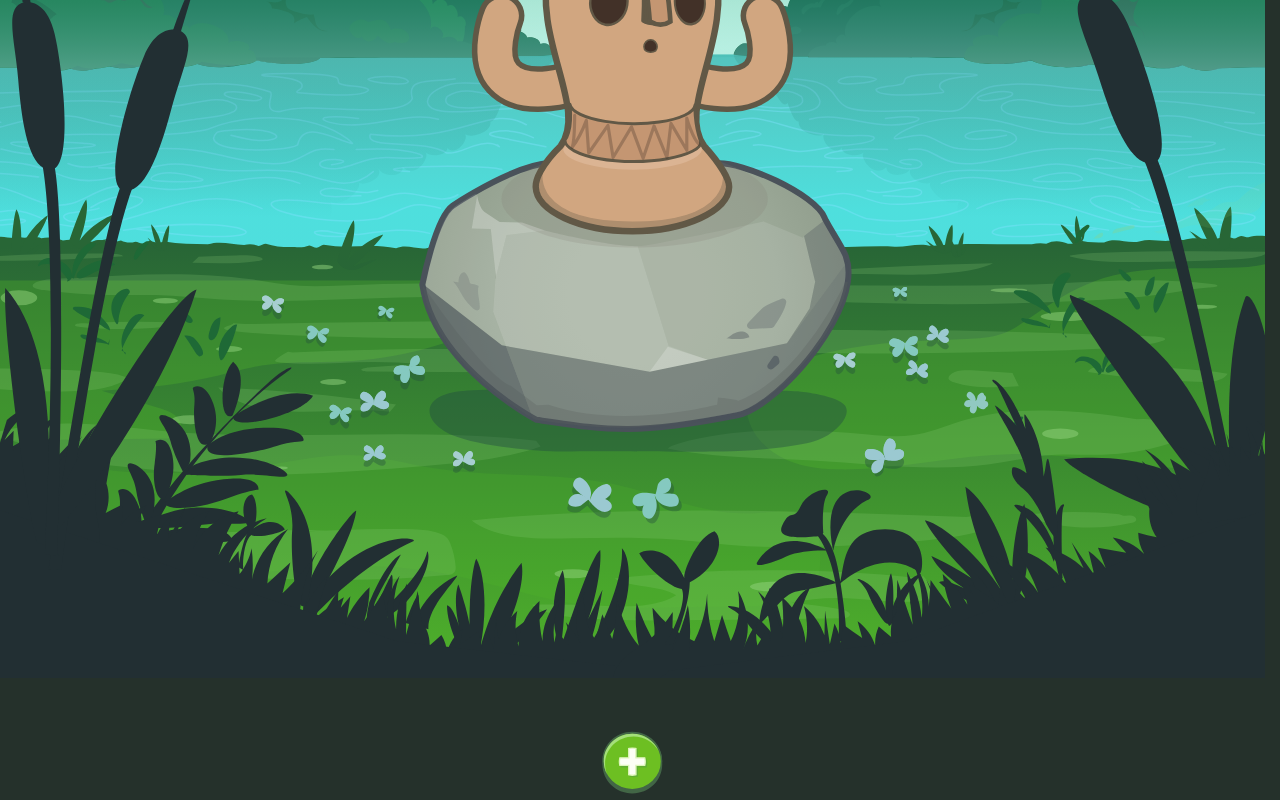
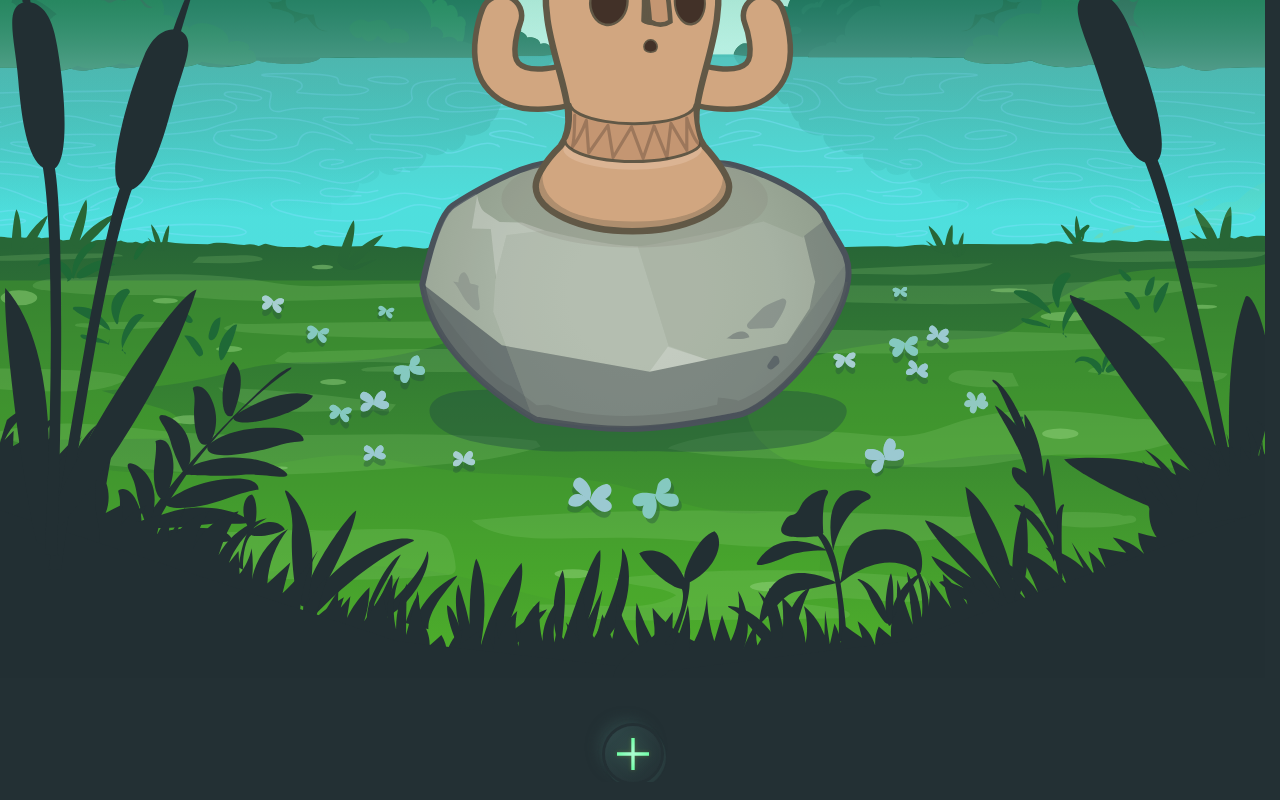
Before and after one commit to GaryWintle/kofun, a Next.js app: page / in a window 1280 px wide. Shown: the part 667-1467 px from the top of the page. Built offline with nearby package versions, Linux system fonts and the light colour scheme.

Commit message:
created new open task form button

```diff
--- a/src/components/KofunApp/KofunApp.jsx
+++ b/src/components/KofunApp/KofunApp.jsx
@@ -5,6 +5,7 @@ import useTimerStore from '@/store/timerStore';
 import styles from '@/components/KofunApp/KofunApp.module.css';
 import Hero from '@/components/Hero/Hero';
 import TaskList from '@/components/TaskList/TaskList';
+import OpenTaskFormButton from '@/components/OpenTaskFormButton/OpenTaskFormButton';
 import TaskForm from '@/components/TaskForm/TaskForm';
 import useTimer from '@/hooks/useTimer';
 import { motion } from 'motion/react';
@@ -76,16 +77,7 @@ const KofunApp = () => {
       {activeTask?.isComplete && <p>HURRAY!!!</p>}
       <Hero displayTime={displayTime} activeTask={activeTask} />
       <TaskList displayTime={displayTime} />
-      <motion.button
-        {...buttonPress()}
-        className={styles.addTaskButton}
-        onClick={(e) => {
-          e.stopPropagation();
-          setTaskModule((prev) => !prev);
-        }}
-      >
-        <img src="/buttons-icons/kofun-button-addtask.svg" />
-      </motion.button>
+      <OpenTaskFormButton setTaskModule={setTaskModule} />
       <Drawer.Root open={taskModule} onOpenChange={setTaskModule}>
         <Drawer.Portal>
           <Drawer.Overlay />
--- /dev/null
+++ b/src/components/OpenTaskFormButton/OpenTaskFormButton.jsx
@@ -0,0 +1,46 @@
+import styles from '@/components/OpenTaskFormButton/OpenTaskFormButton.module.css';
+import { motion } from 'motion/react';
+import { buttonPress } from '@/animations/variants';
+
+const OpenTaskFormButton = ({ setTaskModule }) => {
+  return (
+    <div className={styles.buttonContainer}>
+      <motion.button
+        {...buttonPress()}
+        className={styles.openTaskFormButton}
+        onClick={(e) => {
+          e.stopPropagation();
+          setTaskModule((prev) => !prev);
+        }}
+      >
+        <svg
+          width="32"
+          height="32"
+          viewBox="0 0 32 32"
+          fill="none"
+          xmlns="http://www.w3.org/2000/svg"
+        >
+          <path
+            d="M17.6846 14.3164H32V17.6846H17.6846V32H14.3164V17.6846H0V14.3164H14.3164V0H17.6846V14.3164Z"
+            fill="url(#paint0_radial_2349_265)"
+          />
+          <defs>
+            <radialGradient
+              id="paint0_radial_2349_265"
+              cx="0"
+              cy="0"
+              r="1"
+              gradientUnits="userSpaceOnUse"
+              gradientTransform="translate(16 16) rotate(90) scale(16)"
+            >
+              <stop stop-color="#ADFCD1" />
+              <stop offset="1" stop-color="#70FFA7" />
+            </radialGradient>
+          </defs>
+        </svg>
+      </motion.button>
+    </div>
+  );
+};
+
+export default OpenTaskFormButton;
--- /dev/null
+++ b/src/components/OpenTaskFormButton/OpenTaskFormButton.module.css
@@ -0,0 +1,26 @@
+.buttonContainer {
+  display: grid;
+  place-content: center;
+}
+
+.openTaskFormButton {
+  background: radial-gradient(
+    circle at top left,
+    var(--blue-600),
+    var(--blue-700)
+  );
+  padding: var(--sp-02);
+  border-radius: var(--br-circle);
+  box-shadow:
+    0 0 0 3px var(--blue-700),
+    2px 3px 1px 3px oklch(from var(--blue-600) l c h / 0.5),
+    -2px -2px 5px oklch(from var(--blue-600) l c h / 0.4),
+    -7px -7px 12px oklch(from var(--blue-600) l c h / 0.6);
+}
+
+.openTaskFormButton svg {
+  filter: drop-shadow(
+      0 0 2px oklch(from var(--highlight-green-300) l c h / 0.2)
+    )
+    drop-shadow(0 0 7px oklch(from var(--highlight-green-500) l c h / 0.15));
+}
--- a/src/styles/global.css
+++ b/src/styles/global.css
@@ -1,4 +1,21 @@
 :root {
+  /* New Colors */
+  --blue-100: oklch(97.837% 0.0011 202.716);
+  --blue-200: oklch(95.258% 0.00758 187.704);
+  --blue-300: oklch(79.086% 0.03683 181.162);
+  --blue-400: oklch(76.659% 0.07389 197.997);
+  --blue-500: oklch(55.983% 0.04326 206.343);
+  --blue-600: oklch(38.554% 0.03064 199.197);
+  --blue-700: oklch(29.905% 0.01896 218.694);
+
+  --green-300: oklch(92.115% 0.09333 140.357);
+  --green-400: oklch(72.432% 0.19717 134.313);
+  --green-500: oklch(65.66% 0.15048 154.083);
+  --green-600: oklch(45.517% 0.05888 161.107);
+
+  --highlight-green-300: oklch(93.862% 0.09509 160.057);
+  --highlight-green-500: oklch(89.958% 0.17464 153.846);
+
   /* Green scale */
   --green-100: oklch(1 0.01 120);
   --green-200: oklch(0.94 0.08 126);
@@ -28,6 +45,10 @@
   /* Highlight red */
   --highlight-red-300: oklch(74.214% 0.15909 35.017);
   --highlight-red-400: oklch(65.124% 0.20217 38.289);
+
+  /* Semantic Colors */
+  --background: var(--blue-700);
+  --highlight: var(--highlight-green-500);
 
   /* Typography */
   --font-family-base: 'Aleo', serif;
@@ -60,10 +81,20 @@
 
 body {
   font-family: var(--font-family-base);
-  background-color: var(--green-700);
+  background-color: var(--background);
 }
 
 input:focus-visible {
   outline: 1px solid var(--color-highlight-green-300);
   outline-offset: 2px;
 }
+
+button {
+  padding: 0;
+  margin: 0;
+  border: none;
+  background: none;
+  font: inherit;
+  cursor: pointer;
+  appearance: none;
+}
```
Also changed, not shown: public/button-open-task-form.svg (added).
